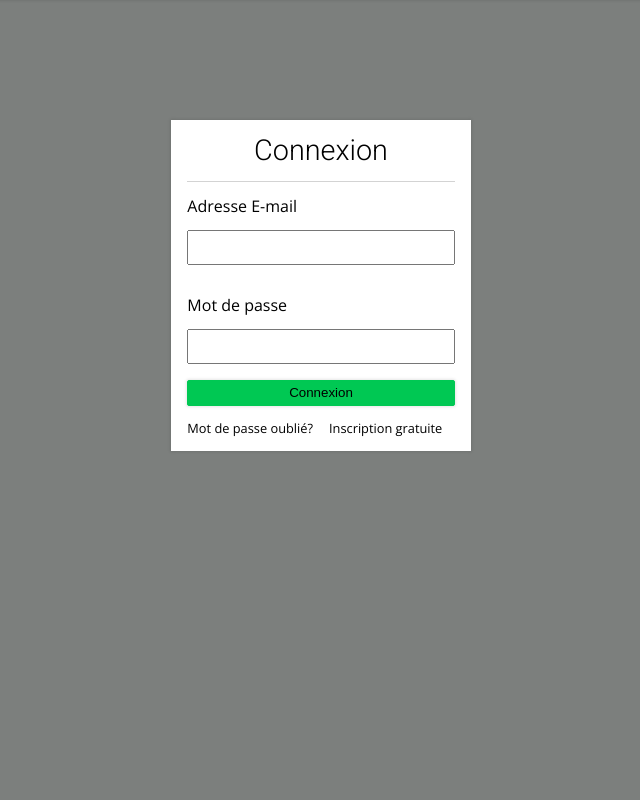
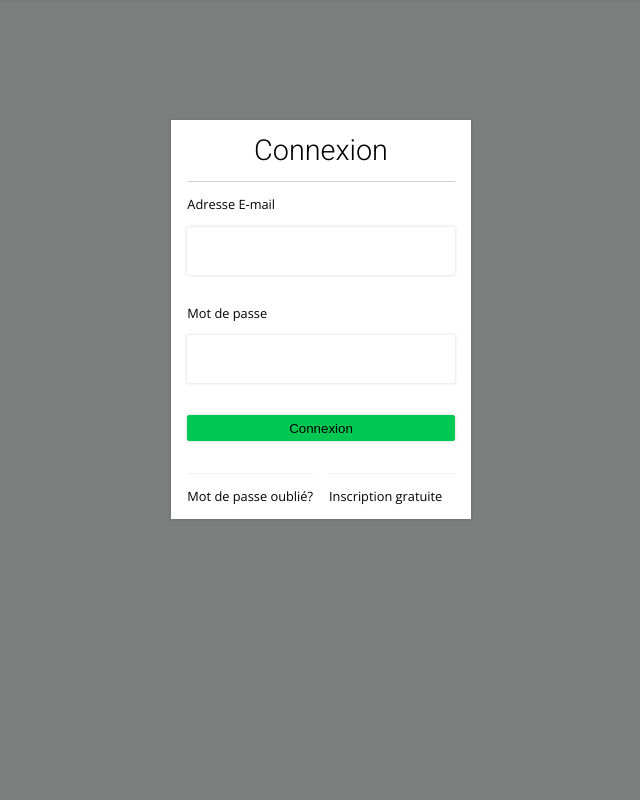
Before and after one commit to Havachi/TPI-Rossi, a PHP site: page /index.php?action=login in a window 1280 px wide. Shown: the part 80-880 px from the top of the page, without its empty margins (319-959 px from the left). Run offline with PHP 8.4, Linux system fonts and the light colour scheme; some libraries are stand-ins or nearby versions.

Commit message:
Cleanest Login Ever

```diff
--- a/content/css/master.css
+++ b/content/css/master.css
@@ -21,9 +21,23 @@
   .register-container .register-form {
     width: 50% !important;
   }
+
+  .login-container {
+    display: block;
+  }
+  .login-container .login-form {
+    width: 50% !important;
+  }
 }
 @media screen and (min-width: 0px) and (max-width: 639px) {
   .register-container .register-form {
+    width: 100% !important;
+    margin-top: 2rem !important;
+    margin-bottom: 2rem !important;
+    height: auto !important;
+  }
+
+  .login-container .login-form {
     width: 100% !important;
     margin-top: 2rem !important;
     margin-bottom: 2rem !important;
@@ -313,16 +327,38 @@
 }
 .login-container .login-form-inputGroup label {
   padding-bottom: 1rem;
-  font-size: 1rem;
+  font-size: 0.8rem;
   display: block;
 }
 .login-container .login-form-inputGroup input {
+  width: 100%;
   padding: 0.5rem;
-  width: 100%;
+  height: 3rem;
   display: block;
+  outline: none;
+  border: none;
+  -webkit-box-shadow: 0px 0px 3px 1px rgba(0, 0, 0, 0.1);
+  -moz-box-shadow: 0px 0px 3px 1px rgba(0, 0, 0, 0.1);
+  box-shadow: 0px 0px 3px 1px rgba(0, 0, 0, 0.1);
+  border-radius: 2px;
+  transition: all 0.3s cubic-bezier(0.25, 0.1, 0.52, 1.27);
+}
+.login-container .login-form-inputGroup input:focus {
+  -webkit-box-shadow: 0px 0px 3px 1px #00c853;
+  -moz-box-shadow: 0px 0px 3px 1px #00c853;
+  box-shadow: 0px 0px 3px 1px #00c853;
+  animation-name: inputFocusOutlineAnimation;
+  animation-duration: 4s;
+  animation-iteration-count: infinite;
+  animation-timing-function: cubic-bezier(0, 1.1, 1, 0.89);
 }
 .login-container .login-form-btns {
-  text-align: center;
+  padding-top: 1rem;
+  padding-bottom: 1rem;
+  display: flex;
+  width: 100%;
+  flex-direction: row;
+  justify-content: space-evenly;
 }
 .login-container .login-form-btns button {
   width: 100%;
@@ -334,10 +370,14 @@
   grid-gap: 1rem;
 }
 .login-container .login-form-links .forgotPassword {
+  padding-top: 1rem;
+  border-top: 1px solid #f0f0f0;
   display: inline-block;
   font-size: 0.8rem;
 }
 .login-container .login-form-links .linkToRegister {
+  padding-top: 1rem;
+  border-top: 1px solid #f0f0f0;
   display: inline-block;
   font-size: 0.8rem;
 }
--- a/content/scss/_login.scss
+++ b/content/scss/_login.scss
@@ -23,32 +23,51 @@
         padding: 1rem 0 1rem 0;
         label{
           padding-bottom: 1rem;
-          font-size: 1rem;
+          font-size: 0.8rem;
           display: block;
         }
         input{
+          width: 100%;
           padding: 0.5rem;
-          width: 100%;
+          height: 3rem;
           display: block;
+          outline: none;
+          border:none;
+          @include inputOutline;
+          @include transition-cool;
+          &:focus{
+            @include inputOutlineFocused;
+            @include inputFocusAnimation;
+          }
         }
       }
       &-btns{
-        text-align: center;
+        padding-top: 1rem;
+        padding-bottom: 1rem;
+        display: flex;
+        width: 100%;
+        flex-direction: row;
+        justify-content: space-evenly;
         button{
           width: 100%;
         }
 
       }
       &-links{
+
         padding-top: 1rem;
         display: grid;
         grid-template-columns: repeat(2,1fr);
         grid-gap: 1rem;
         .forgotPassword{
+          padding-top: 1rem;
+          border-top: 1px solid rgba(240,240,240,1);
           display: inline-block;
           font-size: 0.8rem;
         }
         .linkToRegister{
+          padding-top: 1rem;
+          border-top: 1px solid rgba(240,240,240,1);
           display: inline-block;
           font-size: 0.8rem;
         }
--- a/content/scss/_responsive.scss
+++ b/content/scss/_responsive.scss
@@ -20,6 +20,15 @@
       }
     }
   }
+  .login{
+
+    &-container{
+      display: block;
+      .login-form{
+        width: 50% !important;
+      }
+    }
+  }
 }
 
 @include media-sm{
@@ -33,4 +42,14 @@
       }
     }
   }
+  .login{
+    &-container{
+      .login-form{
+        width: 100% !important;
+        margin-top: 2rem !important;
+        margin-bottom: 2rem !important;
+        height: auto !important;
+      }
+    }
+  }
 }
--- a/models/authentication.php
+++ b/models/authentication.php
@@ -68,7 +68,7 @@ class Register
   public function createAccount(array $userDataArray){
       $account = new Account($userDataArray);
       try {
-        if (!userExist($userDataArray['userEmailAddress'])) {
+        if (!$this->userExist($userDataArray['userEmailAddress'])) {
           if ($account->registerAccount()) {
             $account->createSession();
             return true;
```
Also changed, not shown: 1 other file.
